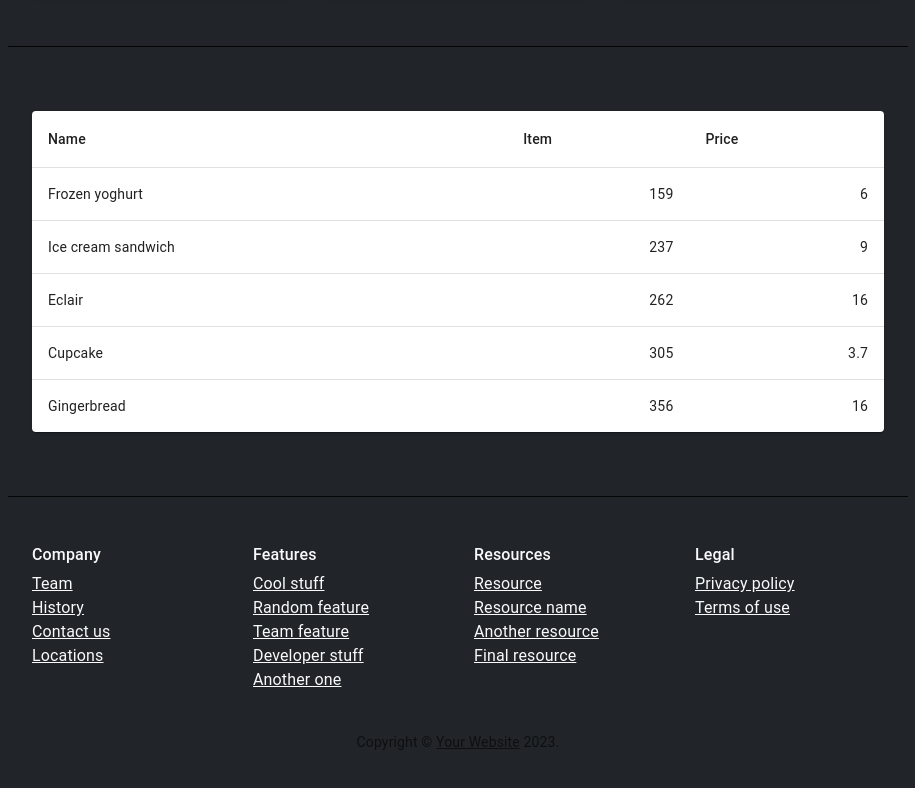
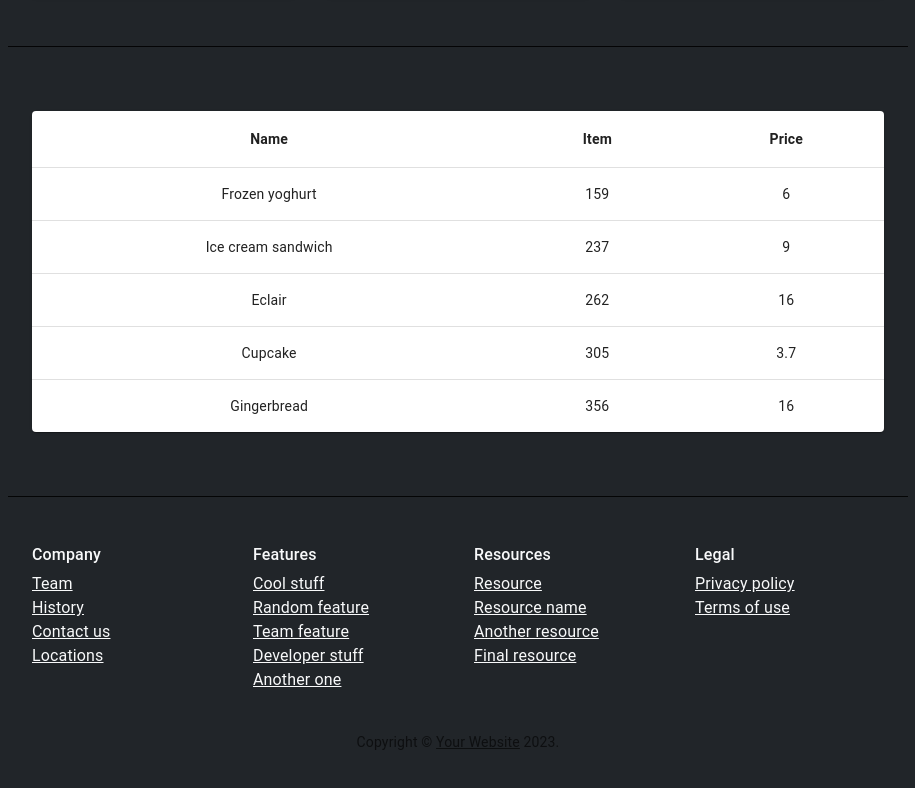
Before and after one commit to cgold264/Madrid, a React (Create React App) app in the folder frontend/: page / in a window 1280 px wide. Shown: the part 1533-2321 px from the top of the page, without its empty margins (182-1097 px from the left). Built offline with nearby package versions, Linux system fonts and the light colour scheme; no server answers.

Commit message:
fix table style

```diff
--- a/frontend/src/components/InformationTable/InformationTable.js
+++ b/frontend/src/components/InformationTable/InformationTable.js
@@ -8,11 +8,8 @@ import TableRow from '@mui/material/TableRow';
 import Container from '@mui/material/Container';
 import Paper from '@mui/material/Paper';
 import AOS from 'aos';
-import {allBars, allRestaurants} from '../../services/tableDataService';
 import 'aos/dist/aos.css';
 import 'bootstrap/dist/css/bootstrap.min.css';
-
-
 
 
 
@@ -21,6 +18,7 @@ export default function InformationTable(props) {
   useEffect(() => {
     AOS.init();
   }, []);
+
   return (
     <section id="RestaurantTable" className='bg-dark'>
         <div data-aos="fade-up">
@@ -33,10 +31,10 @@ export default function InformationTable(props) {
          >
           <TableContainer component={Paper}>
           <Table sx={{ minWidth: 650 }} aria-label="simple table">
-              <TableHead>
+              <TableHead >
               <TableRow>
                 {props.rows?.map((row) => (
-                  <TableCell>{row}</TableCell>
+                  <TableCell align="center"><b>{row}</b></TableCell>
                 ))}
               </TableRow>
               </TableHead>
@@ -46,11 +44,11 @@ export default function InformationTable(props) {
                   key={row.name}
                   sx={{ '&:last-child td, &:last-child th': { border: 0 } }}
                   >
-                  <TableCell component="th" scope="row">
+                  <TableCell align="center">
                       {row.name}
                   </TableCell>
-                  <TableCell align="right">{row.item}</TableCell>
-                  <TableCell align="right">{row.price}</TableCell>
+                  <TableCell align="center">{row.item}</TableCell>
+                  <TableCell align="center">{row.price}</TableCell>
                   </TableRow>
               ))}
 
```
